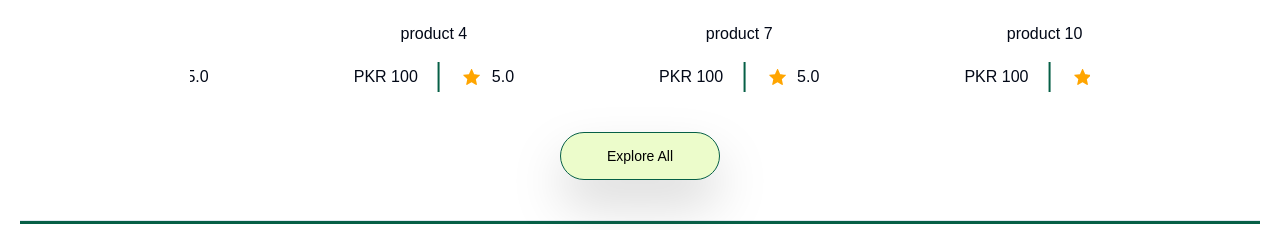
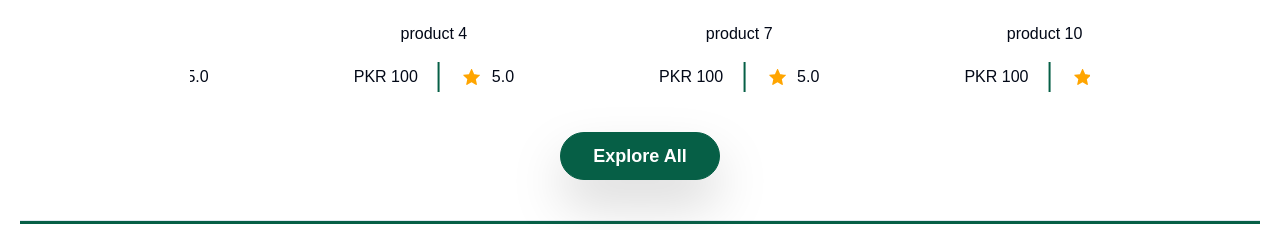
Before and after one commit to Tahasiraj1/Clothing-Brand, a Next.js app: page / in a window 1280 px wide. Shown: the part 1280-1510 px from the top of the page. Built offline with nearby package versions, Linux system fonts and the light colour scheme; no server answers.

Commit message:
ui changes in best-selling component

```diff
--- a/components/Best-selling.tsx
+++ b/components/Best-selling.tsx
@@ -65,15 +65,15 @@ const Bestselling = () => {
                         </CarouselItem>
                     ))}
                 </CarouselContent>
-                    <CarouselPrevious className='absolute top-44 left-0 rounded-lg active:scale-95 transition-transform transform duration-300' />
-                    <CarouselNext className='absolute top-44 right-0 rounded-lg active:scale-95 transition-transform transform duration-300' />
+                    <CarouselPrevious className='absolute top-44 left-0 rounded-lg hover:bg-emerald-800 hover:text-white active:scale-95 transition-transform transform duration-300' />
+                    <CarouselNext className='absolute top-44 right-0 rounded-lg hover:bg-emerald-800 hover:text-white active:scale-95 transition-transform transform duration-300' />
             </Carousel>
 
             <Button
                 variant="expandIcon"
                 Icon={FaArrowRightLong}
                 iconPlacement="right"
-                className='h-12 w-40 mb-10 flex items-center drop-shadow-2xl rounded-full bg-lime-100 border border-emerald-800 hover:bg-emerald-800 text-black hover:text-white'
+                className='h-12 w-40 mb-10 font-semibold text-lg hover:scale-105 flex items-center drop-shadow-2xl rounded-full bg-emerald-800 border border-emerald-800 hover:bg-emerald-700 text-white'
             >
                 Explore All
             </Button>
```
